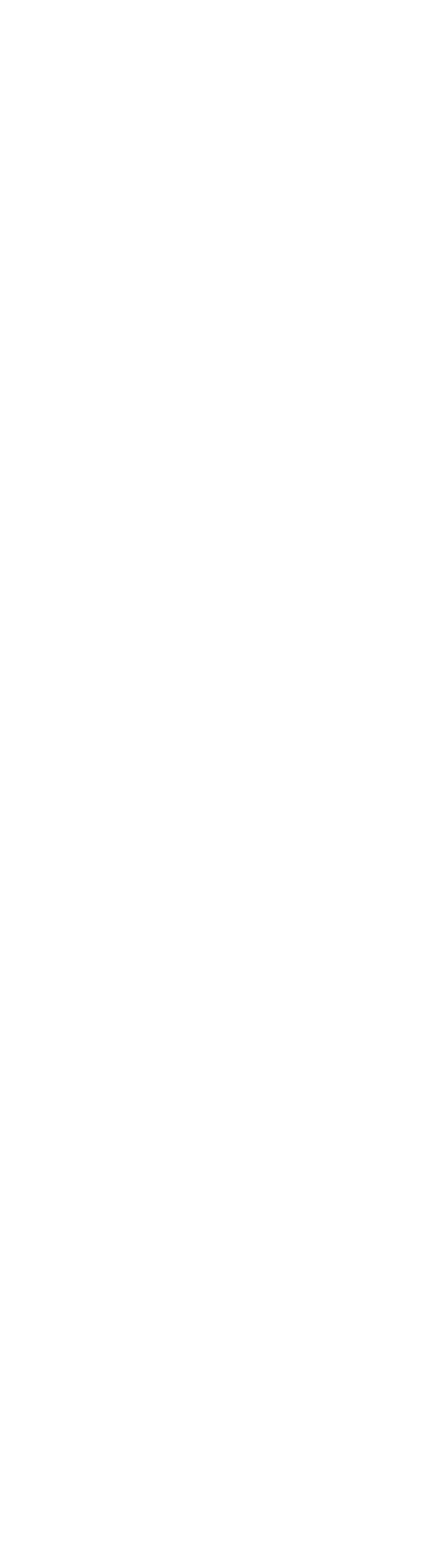
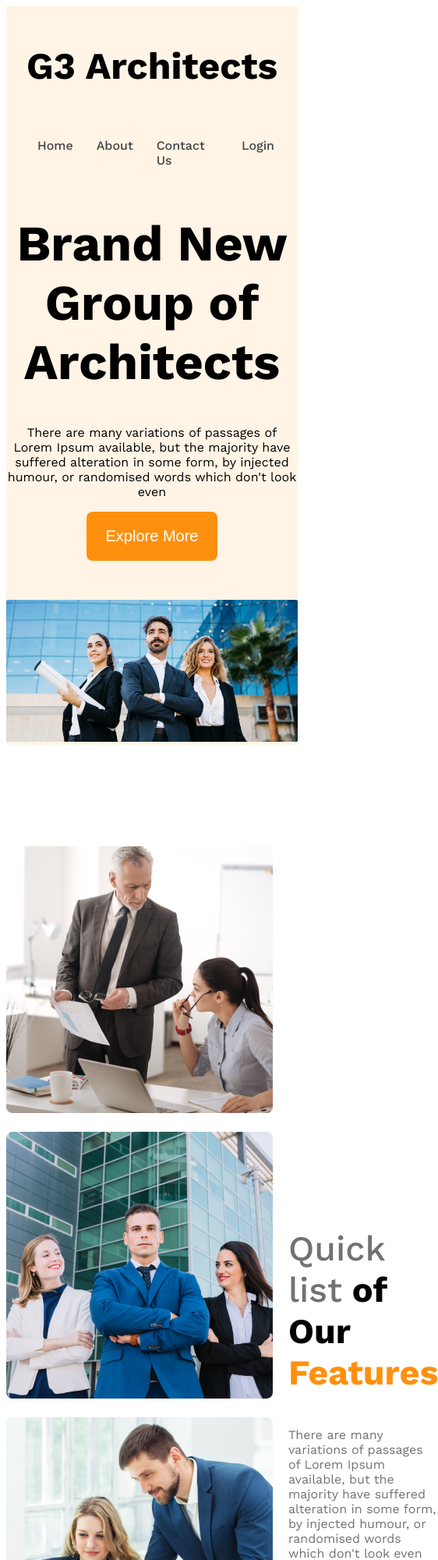
Before and after one commit to nazmul423/g3-architects-website, a plain HTML site: page index.html in a window 390 px wide. Shown: the top 2000 px of the page at 78% size, 562 px wide, since content can reach past the window. Before the commit the page ends 844 px from the top, so only its background shows below. Drawn offline with nearby package versions, Linux system fonts and the light colour scheme.

Commit message:
team responsive and basic structure

```diff
--- a/index.html
+++ b/index.html
@@ -1,22 +1,94 @@
 <!DOCTYPE html>
 <html lang="en">
+
 <head>
     <meta charset="UTF-8">
     <meta name="viewport" content="width=device-width, initial-scale=1.0">
     <title>Document</title>
     <link rel="stylesheet" href="styles/architects.css">
 </head>
-<body>
-     <header>
 
-     </header>
+<body class="work-sans-font">
 
-     <main>
+    <header class="bg-light">
+        <nav class="navbar display-flex">
+            <h3 class="brand"> G3 Architects</h3>
+            <ul class="nav-links display-flex">
+                <li class="nav-item"><a href="" class="nav-link text-gray">Home </a></li>
+                <li class="nav-item"><a href="" class="nav-link text-gray">About</a></li>
+                <li class="nav-item"><a href="" class="nav-link text-gray">Contact Us</a></li>
+                <li class="nav-item"><a href="" class="nav-link text-gray">Login</a></li>
+            </ul>
+        </nav>
 
-     </main>
+        <div class="banner">
+            <div class="banner-content">
+                <h1 class="banner-title">Brand New Group of Architects</h1>
+                <p class="banner-description">There are many variations of passages of Lorem Ipsum available, but the
+                    majority have suffered alteration in some form, by injected humour, or randomised words which don't
+                    look even</p>
+                <button class="btn-primary">Explore More</button>
+            </div>
+            <img class="banner-img" src="./images/banner.png" alt="">
+        </div>
 
-     <footer>
+    </header>
 
-     </footer>
+    <main>
+        <!--teams sections start-->
+        <section class="teams display-flex">
+            <div class="team-img-container">
+                <img src="./images/team1.png" alt="two architect discusing about design ">
+                <img src="./images/team2.png" alt="">
+                <img src="./images/team3.png" alt="">
+                <img src="./images/team4.png" alt="">
+            </div>
+            <div class="our-features">
+                <h3 class="section-title"><span id="quick-list"class="text-light-gray">Quick list</span> <span>of Our </span> <br><span class="text-primary">Features</span></h3>
+                <p class="features-description text-light-gray">There are many variations of passages of Lorem Ipsum available, but the
+                    majority have suffered alteration in some form, by injected humour, or randomised words which don't
+                    look even
+                </p>
+
+                <button class="btn-primary">Explore More</button>
+
+            </div>
+        </section>
+        <!--features will enjoy-->
+
+        <section>
+            <h3 class="section-title">Some Facts</h3>
+            <p class="text-light-gray">There are many variations of passages of Lorem Ipsum available, but the majority have suffered alteration.</p>
+            <div class="facts-container">
+                <div class="fact">
+                    <img src="" alt="">
+                    <h4 class="fact-number"></h4>
+                    <h5 class="fact-name"></h5>
+                </div>
+                <div class="fact">
+                    <img src="" alt="">
+                    <h4 class="fact-number"></h4>
+                    <h5 class="fact-name"></h5>
+                </div>
+                <div class="fact">
+                    <img src="" alt="">
+                    <h4 class="fact-number"></h4>
+                    <h5 class="fact-name"></h5>
+                </div>
+                <div class="fact">
+                    <img src="" alt="">
+                    <h4 class="fact-number"></h4>
+                    <h5 class="fact-name"></h5>
+                </div>
+            </div>
+        </section>
+
+        <!--Some facts-->
+    </main>
+
+    <footer>
+
+    </footer>
 </body>
+
 </html>
--- a/styles/architects.css
+++ b/styles/architects.css
@@ -0,0 +1,152 @@
+@import url('https://fonts.googleapis.com/css2?family=Work+Sans:ital,wght@0,100..900;1,100..900&display=swap');
+
+.work-sans-font {
+  font-family: "Work Sans", sans-serif;
+  font-optical-sizing: auto;
+  font-weight:400;
+  font-style: normal;
+}
+
+/*shared styles */
+.display-flex {
+    display: flex;
+}
+.text-primary{
+    color: #ff900e;
+}
+
+/* dark02 */
+.text-gray{
+    color: #424242;
+
+}
+
+/* dark03 */
+.text-light-gray{
+    color: #727272;
+}
+
+.bg-light{
+    background-color: rgba(255, 144, 14, 0.1);
+}
+
+.btn-primary{
+    background-color: rgba(255, 144, 14, 1);
+    color: white;
+    padding: 20px 25px;
+    font-size: 1.25rem;
+    border-radius: 8px;
+    border: none;
+}
+
+main{
+    max-width: 1440px;
+    margin: 0 auto;
+}
+
+main > section{
+    margin-top: 130px;
+}
+
+.section-title{
+        font-size: 2.8rem;
+        font-weight: 700;
+    }
+/* header styles */
+
+
+
+/* navbar related styles */
+.navbar{
+    justify-content: space-between;
+    align-items: center;
+}
+
+.brand{
+    font-weight: bold;
+    font-size: 3rem;
+}
+
+.nav-item{
+    list-style: none;
+    margin-right: 30px;
+}
+
+.nav-link{
+    text-decoration: none;
+    font-weight: 500;
+}
+
+.navbar, .banner{
+    max-width: 1440px;
+    margin: 0 auto;
+}
+
+/* banner related styles */
+    .banner-content{
+    max-width: 850px;
+    margin: 0 auto;
+    text-align: center;
+    margin-bottom:50px ;
+    }
+
+    .banner-title{
+        font-weight:700;
+        font-size: 4rem;
+    }
+
+    .banner-img{
+        width: 100%;
+    }
+
+    /* teams and features related styles*/
+    .teams{
+        align-items: center;
+    }
+
+    .team-img-container{
+        display: grid;
+        grid-template-columns:repeat(2, 1fr);
+        gap: 24px;
+    }
+
+    .our-features{
+        margin-left:130px;
+        max-width: 530px;
+    }
+
+
+
+    #quick-list{
+        font-weight:500;
+    }
+
+
+    /* responsive media query*/
+
+    @media screen and (max-width:576px){
+        .navbar,
+        .nav-links
+        .teams{
+        flex-direction: column;
+        }
+        .team-img-container{
+            grid-template-columns: repeat(1,1fr);
+        }
+
+        .our-features{
+            margin-left: 20px;
+        }
+
+    }
+
+    /* medium size device */
+
+    @media screen and (min-width:576px) and (max-width:992px){
+        .teams{
+            flex-direction: column;
+        }
+        .our-features{
+            margin: 50px auto;
+        }
+    }
```
